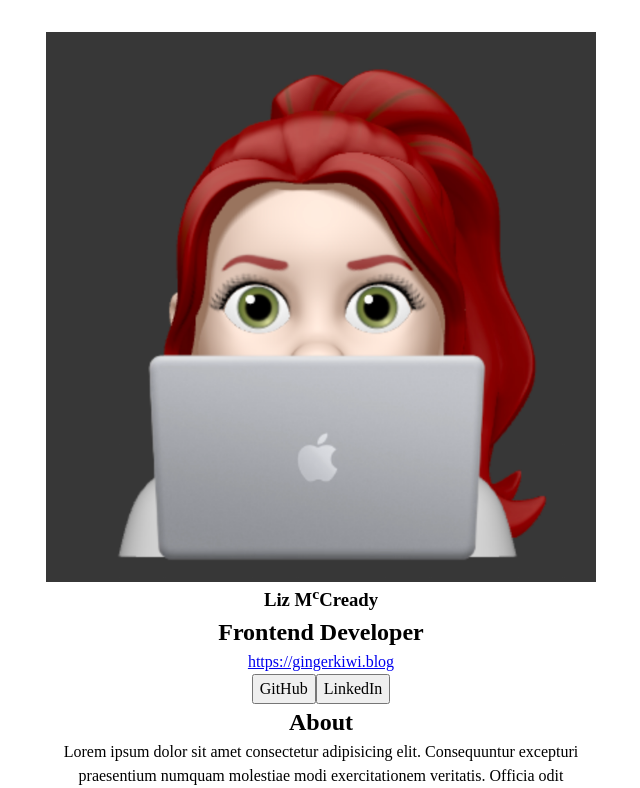
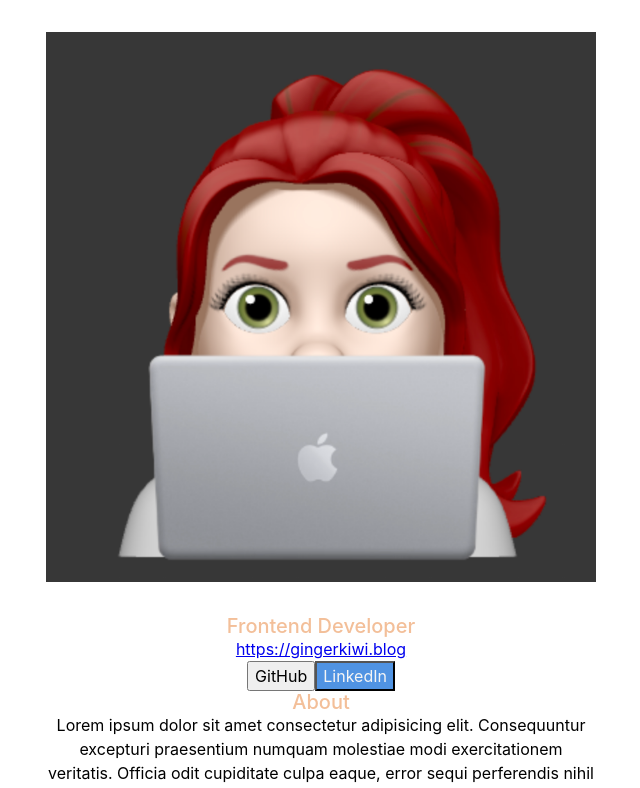
Before and after one commit to GingerKiwi/scrimba-react-module11-infosite, a React (Vite) app in the folder react-info-site/: page / in a window 1280 px wide. Shown: the top 788 px of the page, without its empty margins (319-959 px from the left). Built offline with nearby package versions, Linux system fonts and the light colour scheme.

Commit message:
start working on css classes

```diff
--- a/react-info-site/src/Components/Main.jsx
+++ b/react-info-site/src/Components/Main.jsx
@@ -1,20 +1,20 @@
 export default function Main() {
     return (
         <article className="main">
-            <section>
+            <section className="section--dev-info">
                 <h1>Liz M<sup>c</sup>Cready</h1>
                 <h2>Frontend Developer</h2>
                 <p><a href="https://gingerkiwi.blog">https://gingerkiwi.blog</a></p>
             </section>
-            <section className="section--btn">
-                <button className="btn-github"><a href="http://github.com/gingerkiwi"></a>GitHub</button>
-                <button className="btn-linkedin"><a href="https://www.linkedin.com/in/elizabethmccready/"></a>LinkedIn</button>
+            <section className="section--btns">
+                <button className="btn--github"><a href="http://github.com/gingerkiwi"></a>GitHub</button>
+                <button className="btn--linkedin"><a href="https://www.linkedin.com/in/elizabethmccready/"></a>LinkedIn</button>
             </section>
-            <section>
+            <section className="section--info-paragraphs">
                 <h2>About</h2>
                 <p>Lorem ipsum dolor sit amet consectetur adipisicing elit. Consequuntur excepturi praesentium numquam molestiae modi exercitationem veritatis. Officia odit cupiditate culpa eaque, error sequi perferendis nihil nobis necessitatibus ex, provident ea.</p>
             </section>
-            <section>
+            <section className="section--info-paragraphs">
                 <h2>Interests</h2>
                 <p>Lorem ipsum dolor sit amet consectetur adipisicing elit. Doloremque veritatis soluta, ipsum voluptates, dolores, nam eligendi aut dolor blanditiis non fugiat ab odit voluptatum vel enim. Illo sed corrupti tenetur.</p>
             </section>
--- a/react-info-site/src/index.css
+++ b/react-info-site/src/index.css
@@ -12,12 +12,73 @@
 
   --ff-main: Inter, system-ui, Avenir, Helvetica, Arial, sans-serif;
 
+  --fw-regular: 400;
+  --fw-medium: 500;
+  --fw-bold: 700;
+
+  --flex-display: flex;
+
+}
+
+/* -- TYPOGRAPHY -- */
+
+body {
+  font-family: var(--ff-main);
+}
+
+h1 {
+  font-size: 1.563rem;
+  line-height: 1.1;
+  font-weight: var(--fw-bold);
+  color: var(--clr-white);
+}
+
+h2 {
+  font-size: 1.25rem;
+  line-height: 1.1;
+  font-weight: var(--fw-medium);
+  color: var(--clr-tan-accent);
+}
+
+/* -- LAYOUT -- */
+
+main {
+  display: var(--flex-display);
+  flex-direction: column;
+  align-items: center;
+  justify-content: center;
+  min-height: 100vh;
+  background-color: var(--clr-charcoal-dark);
 }
 
 .container {
   max-width: 550px;
   margin: 0 auto;
 }
+
+.headshot {
+  width: 100%;
+}
+
+.section--btns {
+
+  align-items: center;
+  justify-content: center;
+  gap: 1rem;
+}
+
+.btn--linkedin {
+  background-color: var(--clr-blue-linkedin);
+  color: var(--clr-white-almost);q
+}
+
+.section--dev-info{
+  font-weight: var(--fw-regular);
+}
+
+/* -- UTILITY CLASSES -- */
+
+
 
   /* font-family: Inter, system-ui, Avenir, Helvetica, Arial, sans-serif;
   line-height: 1.5;
--- /dev/null
+++ b/react-info-site/src/index.html
@@ -0,0 +1,19 @@
+<!DOCTYPE html>
+<html lang="en">
+  <head>
+    <meta charset="UTF-8" />
+    <meta http-equiv="X-UA-Compatible" content="IE=edge" />
+    <meta name="viewport" content="width=device-width, initial-scale=1.0" />
+
+    <link rel="preconnect" href="https://fonts.googleapis.com" />
+    <link rel="preconnect" href="https://fonts.gstatic.com" crossorigin />
+    <link
+      href="https://fonts.googleapis.com/css2?family=Inter:wght@400;500;700&display=swap"
+      rel="stylesheet"
+    />
+    <link rel="stylesheet" href="styles.css" />
+    <link rel="stylesheet" href="cssreset.css" />
+    <title>Document</title>
+  </head>
+  <body></body>
+</html>
```
